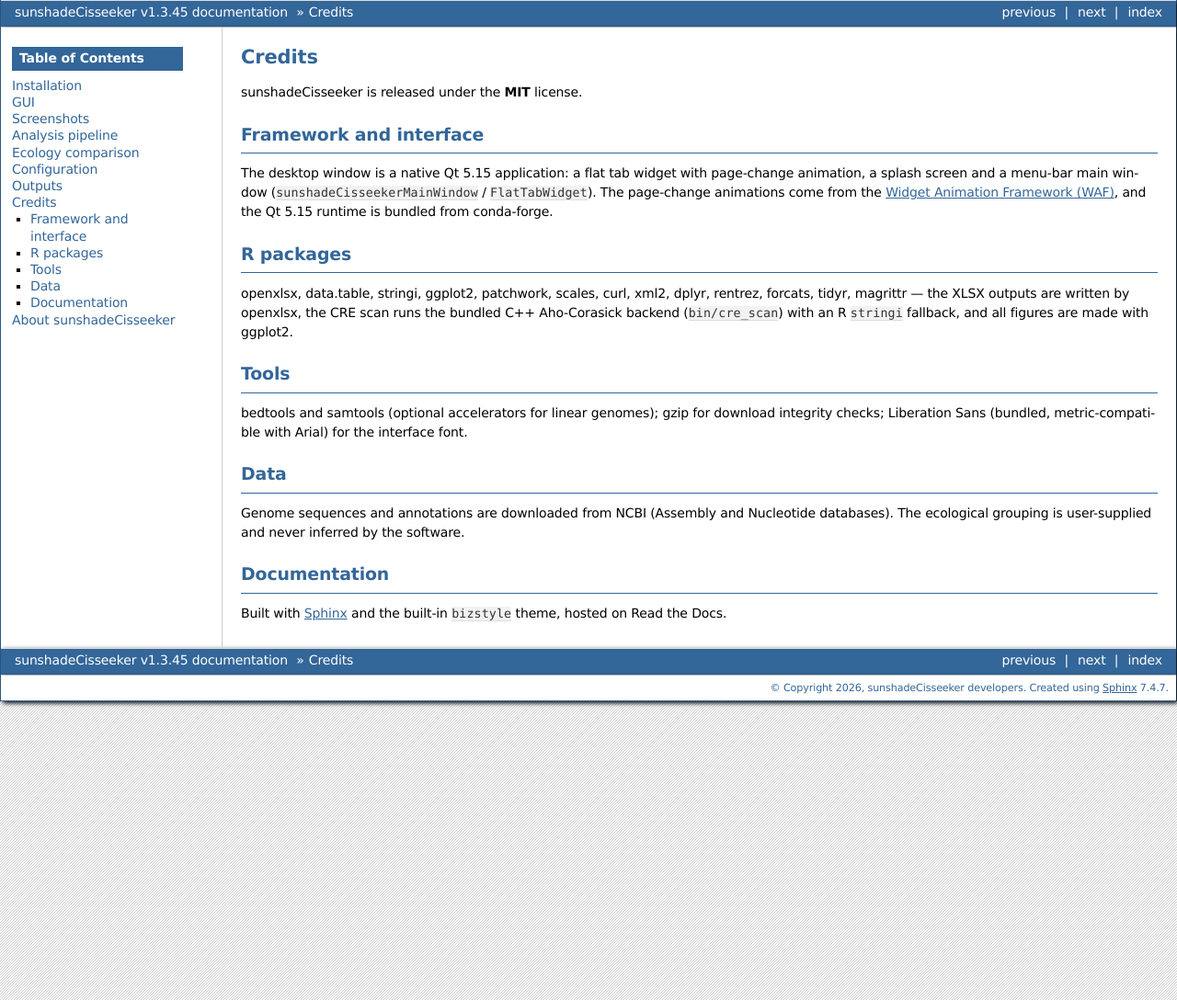
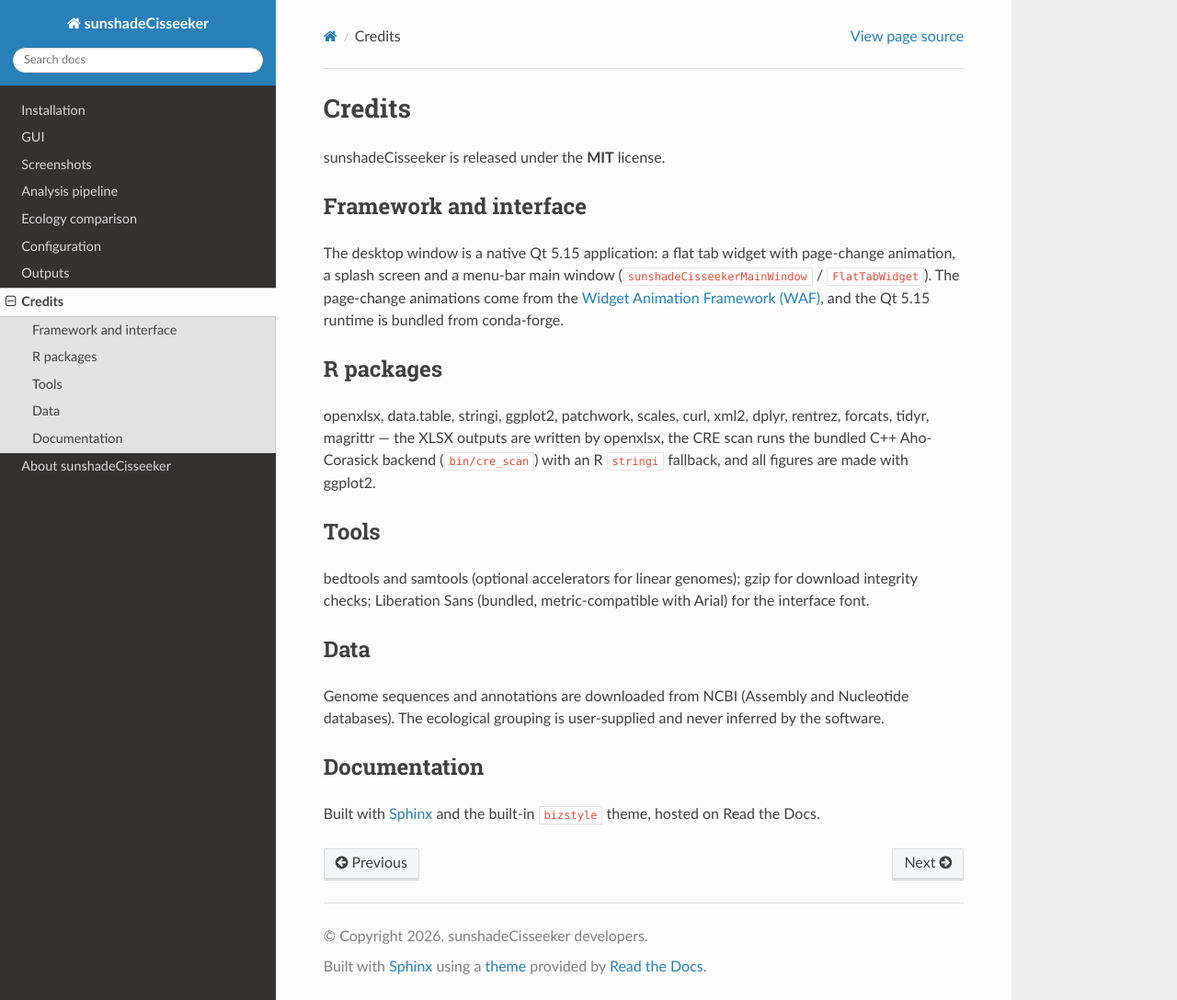
Before and after one commit to chenzhr23/sunshadeCisseeker-docs, a Sphinx documentation site: the page built from docs/content/Credits.rst, in a window 1280 px wide and 1088 px high. Shown: the whole window at 92% size. Built offline with Sphinx 7.4.7 and the Read the Docs theme 3.1.0, drawn with Linux system fonts in a browser that asks for light colours.

```diff
--- a/docs/_static/custom.css
+++ b/docs/_static/custom.css
@@ -6,102 +6,19 @@
     font-weight: bold;
 }
 
-/* ---- full-screen layout: the page fills the whole browser window ---- */
-
-/* No outer page margins: content spans edge to edge. */
-body {
-    margin: 0;
-}
-
-/* No width caps anywhere in the content column. */
-div.document,
-div.documentwrapper,
-div.bodywrapper,
-div.body {
-    max-width: none;
-    width: auto;
-}
-
-/* Images (the Introduction screenshot and every page screenshot) are shown
-   slightly narrower than the full content column and stay centered. */
+/* Screenshots (the Introduction image and every page screenshot) are shown
+   slightly narrower than the content column and stay centered. */
 div.body img {
     width: 60%;
     height: auto;
-    max-width: none;
     display: block;
     margin-left: auto;
     margin-right: auto;
 }
 
-div.figure {
-    width: 100%;
-    text-align: center;
-}
-
-/* ---- sidebar: text must never stick out of the sidebar border ---- */
-
-div.sphinxsidebar {
-    width: 210px;
-    box-sizing: border-box;
-    overflow-wrap: anywhere;
-    word-wrap: break-word;
-}
-
-div.sphinxsidebar ul,
-div.sphinxsidebar ul li,
-div.sphinxsidebar ul li a,
-div.sphinxsidebar h3,
-div.sphinxsidebar h3 a {
-    overflow-wrap: anywhere;
-    word-wrap: break-word;
-    min-width: 0;
-}
-
-/* ---- phone / small-screen layout: the navigation stays visible and the
-        touch targets are comfortable -------------------------------- */
-
+/* On phones the screenshots fill the narrower column. */
 @media only screen and (max-width: 767px) {
-    /* keep the full Table of Contents above the content instead of hiding it */
-    div.sphinxsidebar {
-        display: block;
-        position: static;
-        float: none;
-        width: auto;
-        margin: 0;
-        padding: 0.4em 10px 0.2em 10px;
-    }
-
-    div.bodywrapper {
-        margin: 0;
-        width: auto;
-        border-left: none;
-    }
-
-    div.body {
-        padding: 0.3em 10px 10px 10px;
-    }
-
-    /* generous tap targets for the navigation links */
-    div.sphinxsidebar ul li {
-        margin: 0.15em 0;
-    }
-
-    div.sphinxsidebar ul li a {
-        display: block;
-        padding: 0.45em 0.3em;
-        font-size: 1.05em;
-    }
-
-    /* screenshots fill the narrower column */
     div.body img {
         width: 100%;
     }
-
-    h1 {
-        font-size: 1.35em;
-    }
-
-    h2 {
-        font-size: 1.15em;
-    }
 }
--- a/docs/conf.py
+++ b/docs/conf.py
@@ -1,8 +1,8 @@
 # sunshadeCisseeker documentation build configuration.
 #
-# Sphinx' built-in bizstyle theme with the same custom.css override, content
-# pages under content/, and the
-# "<page> — sunshadeCisseeker vX.Y.Z documentation" title pattern.
+# Read the Docs theme (sphinx_rtd_theme): full-width layout, search box,
+# light/dark modes and a mobile-friendly hamburger navigation, with content
+# pages under content/.
 
 project = "sunshadeCisseeker"
 author = "sunshadeCisseeker developers"
@@ -19,16 +19,16 @@
 templates_path = ["_templates"]
 exclude_patterns = ["_build", "Thumbs.db", ".DS_Store", "content/Changelog.rst"]
 
-html_theme = "bizstyle"
+html_theme = "sphinx_rtd_theme"
 html_static_path = ["_static"]
 html_css_files = ["custom.css"]
 
-# Sidebar layout: one "Table of Contents" list of the top-level pages; only
-# the CURRENT page's branch is expanded, and only to its first-level section
-# headings (globaltoc_maxdepth 2 = page + its h2 sections).
-html_sidebars = {"**": ["globaltoc.html"]}
+# Navigation: show the page list with only the CURRENT page's branch expanded
+# down to its first-level section headings.
 html_theme_options = {
-    "globaltoc_maxdepth": 2,
+    "collapse_navigation": True,
+    "sticky_navigation": True,
+    "navigation_depth": 2,
 }
 
 # The :red: text role used across the docs.
```
